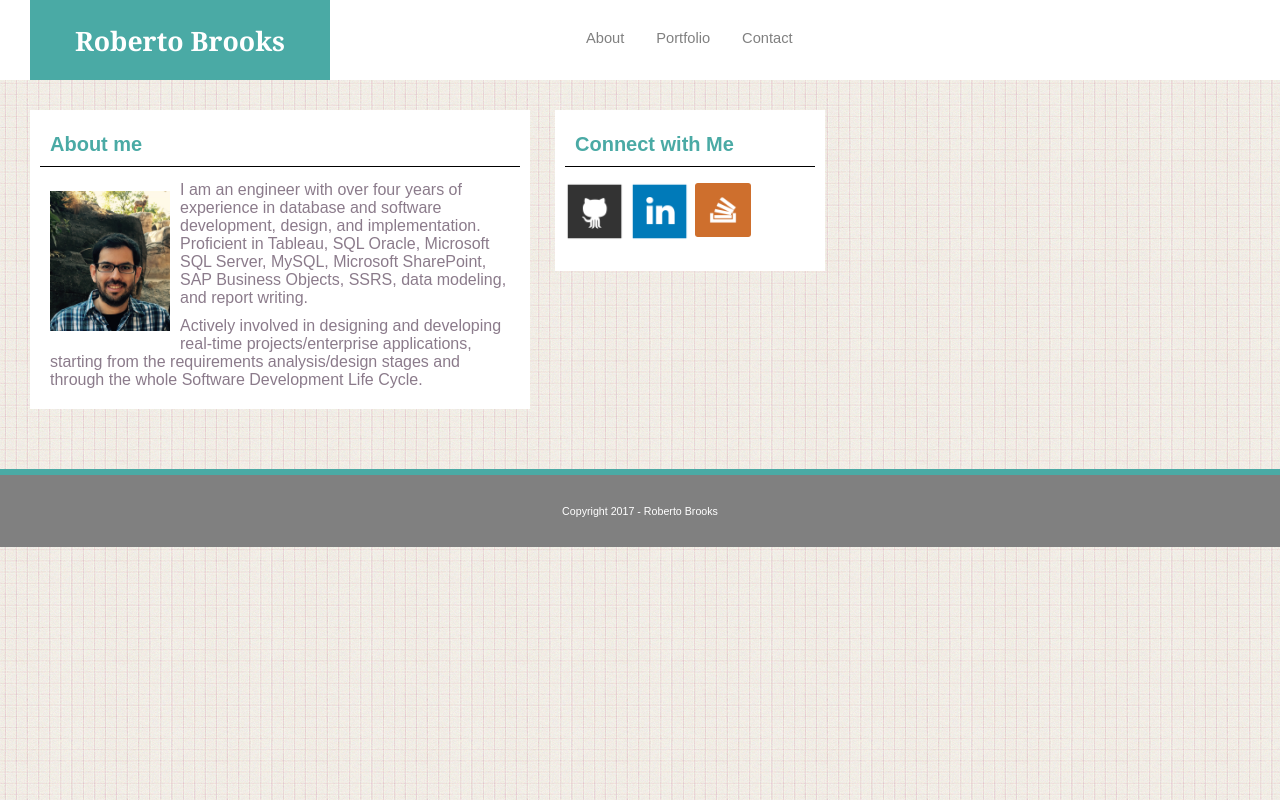
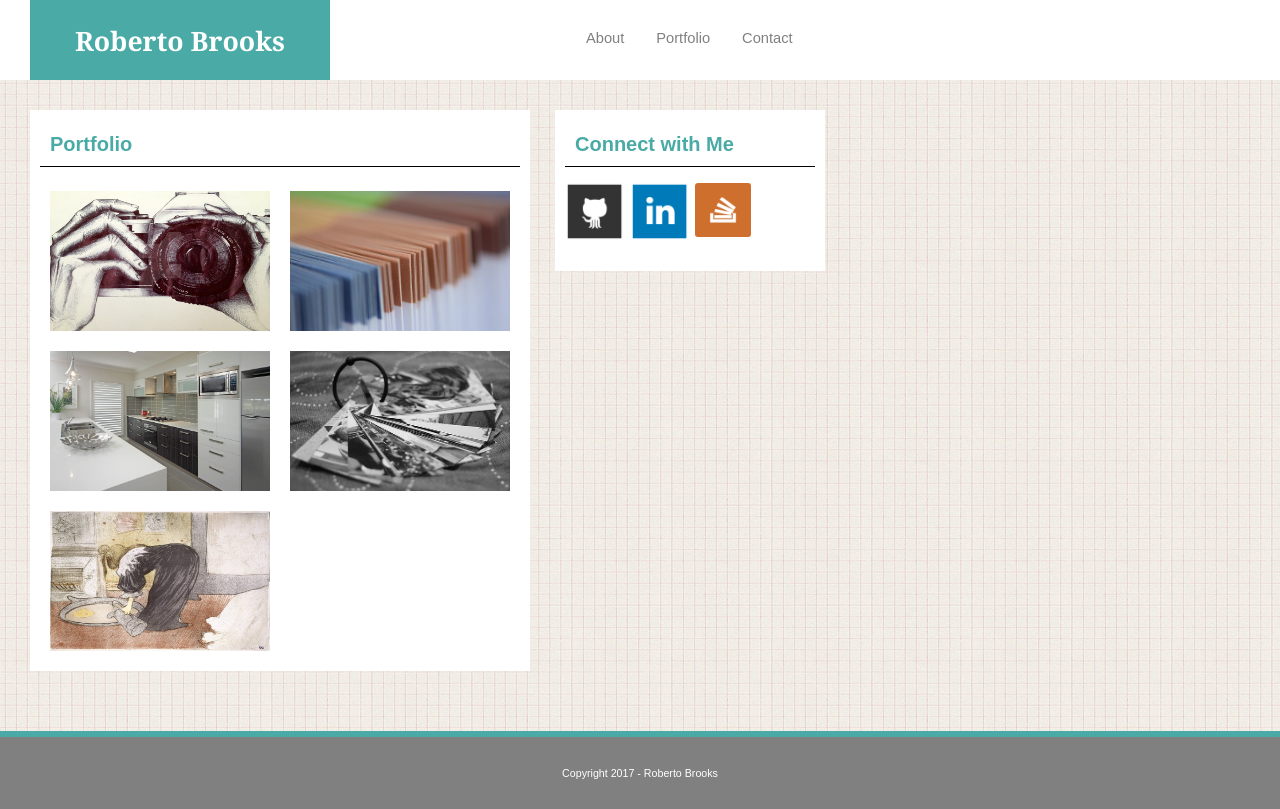
Before and after one commit to robertobrooks/Basic-Portfolio, a plain HTML site: page portfolio.html in a window 1280 px wide. Drawn offline with Linux system fonts and the light colour scheme; files that its build step writes are made by us from their sources.

Commit message:
portfolio files

```diff
--- a/assets/css/style.css
+++ b/assets/css/style.css
@@ -169,3 +169,9 @@ li a {
   width: 100px;
   height: 40px;
 }
+.portfolio{
+  float:left;
+  margin: 10px;
+  width:220px;
+  height:140px;
+}
--- a/portfolio.html
+++ b/portfolio.html
@@ -1,7 +1,7 @@
 <!DOCTYPE html>
 <html>
 <head>
-	<title></title>
+	<title>Portfolio</title>
 	<link rel="stylesheet" href="reset.css">
 	<link rel="stylesheet" href="assets/css/style.css">
 </head>
@@ -25,17 +25,21 @@
 
 <div class="body">
 	<div class="float-2">
-	<h1 class="title">About me</h1>
-	<img class="profile" src="assets/images/rob.JPG" alt="rob">
-	<div class="text">I am an engineer with over four years of experience in database and software development, design, and implementation. Proficient in Tableau, SQL Oracle, Microsoft SQL Server, MySQL, Microsoft SharePoint, SAP Business Objects, SSRS, data modeling, and report writing.</div><div class="text"> Actively involved in designing and developing real-time projects/enterprise applications, starting from the requirements analysis/design stages and through the whole Software Development Life Cycle. </div>
+	<h1 class="title">Portfolio</h1>
+	<img class="portfolio" src="assets/images/portfolio1.JPG" alt="rob">
+	<img class="portfolio" src="assets/images/portfolio2.JPG" alt="rob">
+	<img class="portfolio" src="assets/images/portfolio3.JPG" alt="rob">
+	<img class="portfolio" src="assets/images/portfolio4.JPG" alt="rob">
+	<img class="portfolio" src="assets/images/portfolio5.JPG" alt="rob">
 	</div>
 
 	<div class="float-3">
 	<h1 class="title">Connect with Me</h1>
-	<img class="social" src="assets/images/github.png" alt="github">
-	<img class="social" src="assets/images/linkedin.png" alt="linkedin">
-	<img class="stack" src="assets/images/stackoverflow.png" alt="stackoverflow">
+	<a  href="https://github.com/robertobrooks"><img class="social" src="assets/images/github.png" alt="github"></a>
+	<a  href="https://linkedin.com/in/robjbrooks"><img class="social" src="assets/images/linkedin.png" alt="linkedin"></a>
+	<a  href="https://stackexchange.com/users/10717099/rbrux"><img class="stack" src="assets/images/stackoverflow.png" alt="stackoverflow"></a>
 	</div>
+
 </div>
 
 <div class="footer">
```
Also changed, not shown: contact.html (+5 -4 lines), index.html (+6 -4 lines), assets/images/portfolio1.jpg (added), assets/images/portfolio2.jpg (added), assets/images/portfolio3.jpg (added), assets/images/portfolio4.jpg (added), assets/images/portfolio5.jpg (added).
